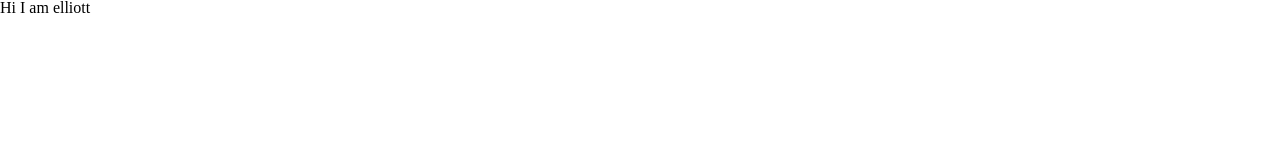
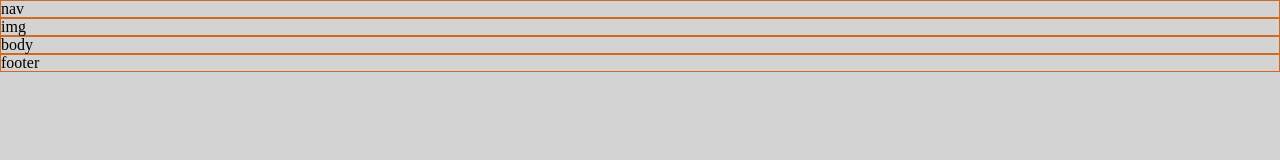
Before and after one commit to ehughestaylor/landing-page, a plain HTML site: page index.html in a window 1280 px wide. Drawn offline with Linux system fonts and the light colour scheme.

Commit message:
added initial styles

```diff
--- a/CSS/style.css
+++ b/CSS/style.css
@@ -50,3 +50,14 @@ table {
 	border-collapse: collapse;
 	border-spacing: 0;
 }
+/**********************************************
+PAGE
+***********************************************/
+
+
+body {
+	background-color: lightgray;
+}
+div {
+	border: 1px solid Chocolate;
+}
--- a/index.html
+++ b/index.html
@@ -6,6 +6,12 @@
 	<link rel="stylesheet" type="text/css" href="CSS/style.css">
 </head>
 <body>
-	Hi I am elliott
+	<div> nav</div>
+
+	<div> img</div>
+
+	<div> body</div>
+
+	<div> footer</div>
 </body>
 </html>
```
